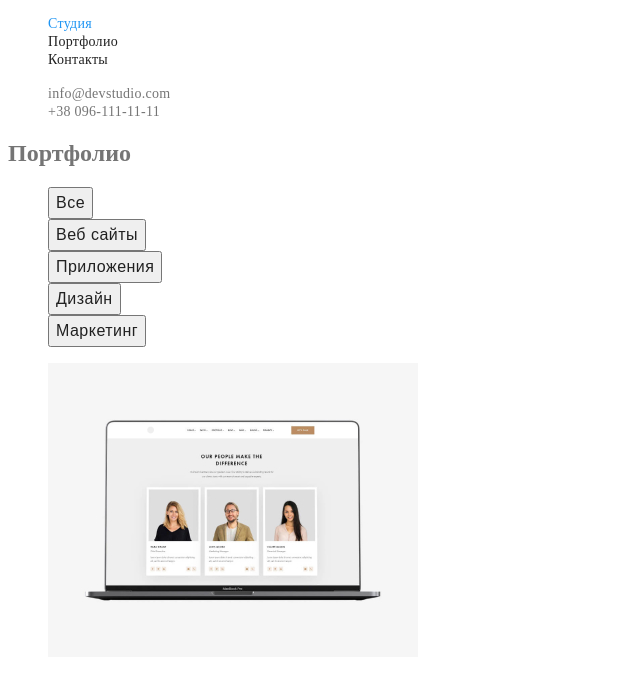
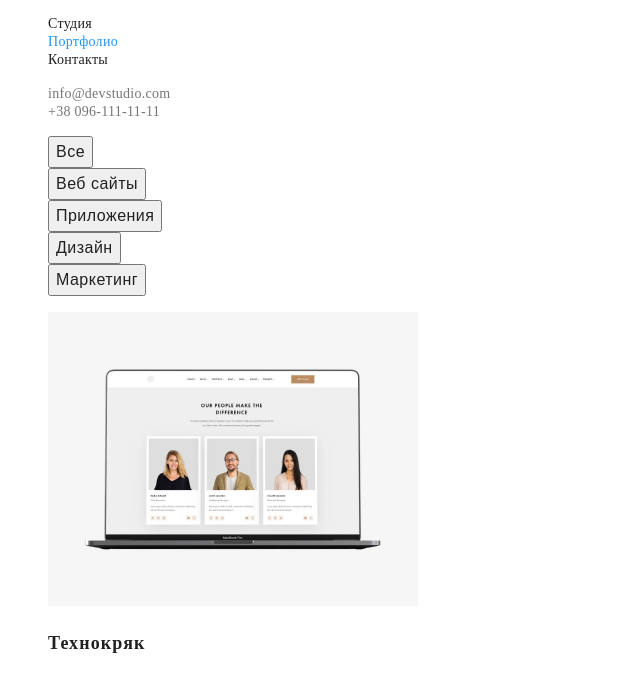
Before and after one commit to Evgeniy09011982/goit-markup-hw-02, a plain HTML site: page portfolio.html in a window 1280 px wide. Shown: the part 41-714 px from the top of the page, without its empty margins (0-640 px from the left). Drawn offline with Linux system fonts and the light colour scheme.

Commit message:
ДЗ 2 ФИНИШ

```diff
--- a/css/styles.css
+++ b/css/styles.css
@@ -199,6 +199,10 @@ body {
   letter-spacing: 0.03em;
   color: rgba(255, 255, 255, 0.6);
 }
+.footer-link:hover,
+.footer-link:focus {
+  color: var(--accent-txt-cl);
+}
 /* Hero portfolio*/
 /* Main section portfolio */
 
@@ -209,8 +213,8 @@ body {
   text-align: center;
   letter-spacing: 0.03em;
   color: var(--secondary-black-txt-cl);
+  cursor: pointer;
 }
-
 .button-current:hover,
 .button-current:focus {
   color: var(--secondary-black-txt-cl);
--- a/portfolio.html
+++ b/portfolio.html
@@ -20,10 +20,10 @@
         <a class="link-logo link" href="/" lang="en">Web<span class="black">Studio</span></a>
         <ul class="header-list list">
           <li class="header-item">
-            <a class="header-link header-link-current link" href="./index.html">Студия</a>
+            <a class="header-link link" href="./index.html">Студия</a>
           </li>
           <li class="header-item">
-            <a class="header-link link" href="./portfolio.html">Портфолио</a>
+            <a class="header-link header-link-current link" href="./portfolio.html">Портфолио</a>
           </li>
           <li class="header-item">
             <a class="header-link link" href="#contacts">Контакты</a>
@@ -46,7 +46,7 @@
     <!-- Hero -->
     <!-- Main section -->
     <section class="portfolio">
-      <h1 class="portfolio-navigation">Портфолио</h1>
+      <h1 class="portfolio-navigation" hidden>Портфолио</h1>
       <ul class="list">
         <li><button class="button-current">Все</button></li>
         <li><button class="button-current">Веб сайты</button></li>
```
